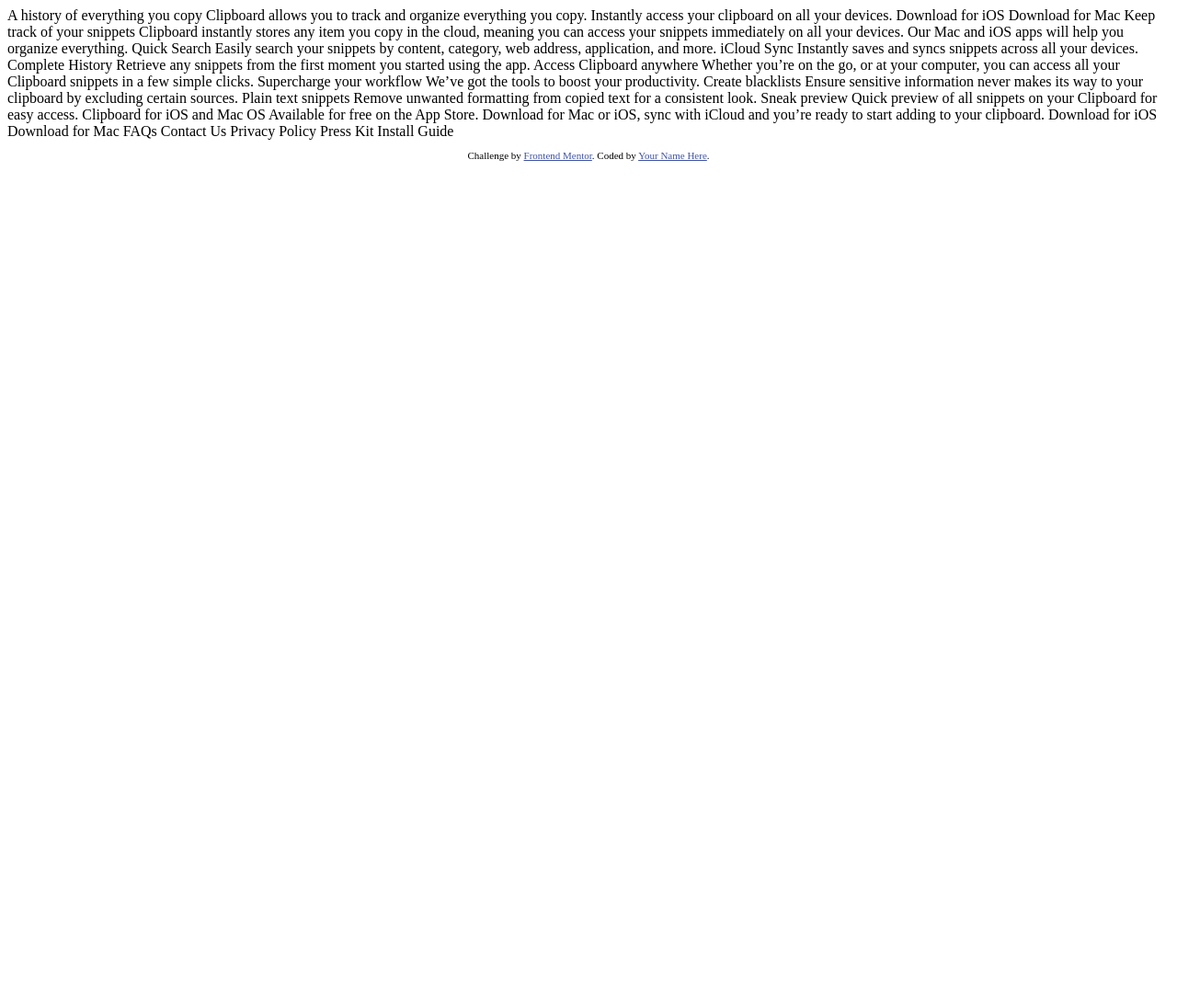
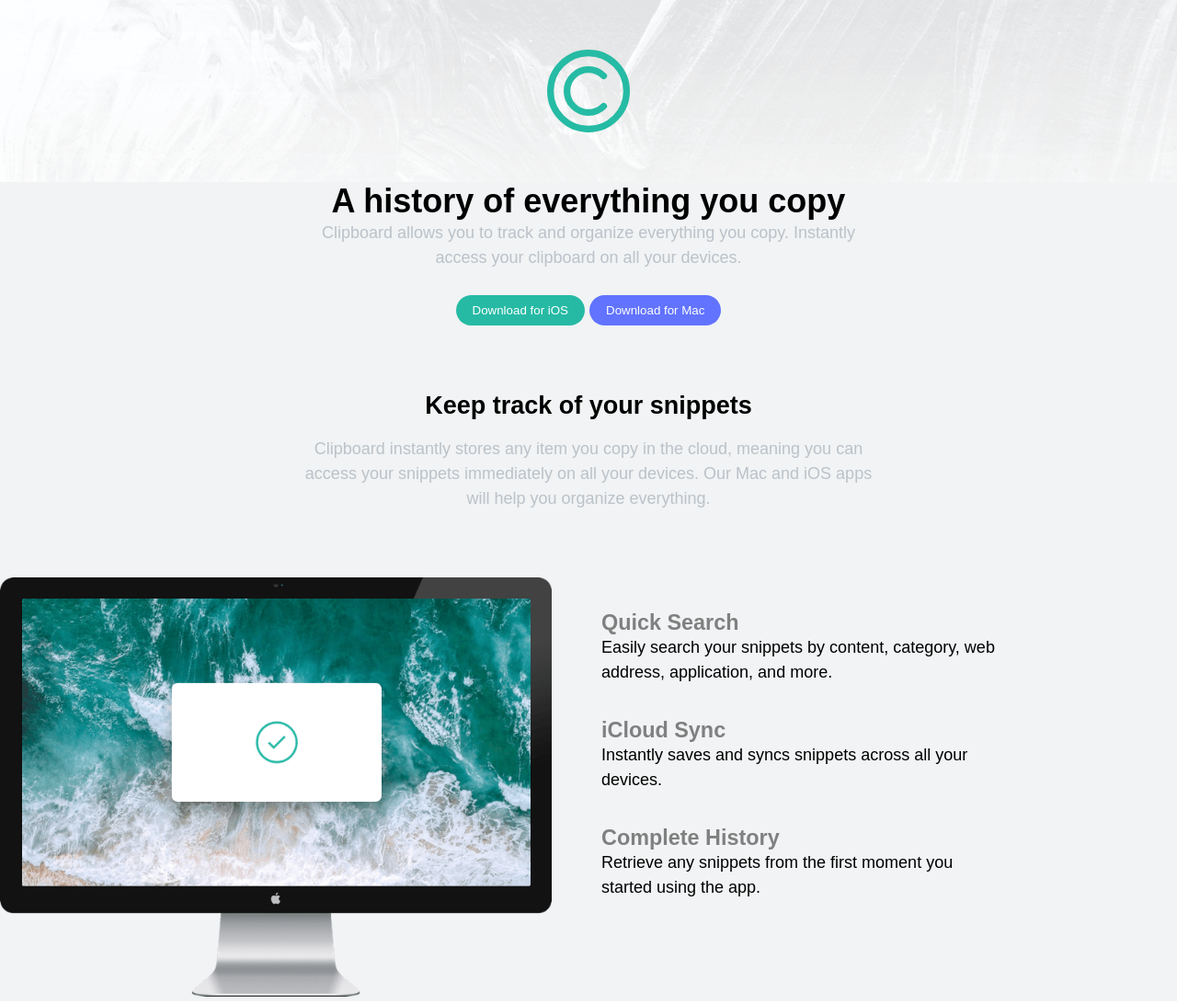
Before and after one commit to mehtab2899/clipboard-landing-page, a plain HTML site: page index.html in a window 1280 px wide. Shown: the whole page at 92% size. Before the commit the page ends 800 px from the top, so only its background shows below. Drawn offline with Linux system fonts and the light colour scheme; a web font is replaced by a local one.

Commit message:
feature:develop some section

```diff
--- a/index.html
+++ b/index.html
@@ -1,87 +1,94 @@
 <!DOCTYPE html>
 <html lang="en">
-<head>
-  <meta charset="UTF-8">
-  <meta name="viewport" content="width=device-width, initial-scale=1.0"> <!-- displays site properly based on user's device -->
+	<head>
+		<meta charset="UTF-8" />
+		<meta name="viewport" content="width=device-width, initial-scale=1.0" />
+		<!-- displays site properly based on user's device -->
+		<link
+			rel="icon"
+			type="image/png"
+			sizes="32x32"
+			href="./images/favicon-32x32.png"
+		/>
+		<link rel="preconnect" href="https://fonts.gstatic.com" />
+		<link
+			href="https://fonts.googleapis.com/css2?family=Bai+Jamjuree&display=swap"
+			rel="stylesheet"
+		/>
+		<link rel="stylesheet" href="style.css" />
+		<title>Clipboard landing page</title>
+	</head>
 
-  <link rel="icon" type="image/png" sizes="32x32" href="./images/favicon-32x32.png">
+		<div class="container">
+			<header class="header">
+				<div class="header__img">
+					<img src="/images/logo.svg" alt="" />
+				</div>
+			</header>
+			<div class="heading">
+				<h1 class="heading__primary">A history of everything you copy</h1>
+				<p class="heading__paragraph">
+					Clipboard allows you to track and organize everything you copy. Instantly access your clipboard on all your devices.
+				</p>
+			</div>
+			<div class="btn">
+				<button class="btn__primary btn__primary--ios">Download for iOS</button>
+				<button class="btn__primary btn__primary--mac">Download for Mac</button>
+			</div>
+			<div class="paragraph">
+				<h2 class="paragraph__heading">Keep track of your snippets</h2>
+				<p class="paragraph__para"> Clipboard instantly stores any item you copy in
+					the cloud, meaning you can access your snippets immediately on all your
+					devices. Our Mac and iOS apps will help you organize everything.</p>
+			</div>
 
-  <title>Frontend Mentor | Clipboard landing page</title>
+			<main class="section">
+				<section class="section__one">
+					<div class="section__one--img">
+						<img src="/images/image-computer.png" alt="">
+					</div>
+					<div class="section__one--con">
+						<div>
+							<h6>Quick Search</h6>
+							<p>Easily search your snippets by content, category, web address,
+								application, and more.</p>
+						</div>
+						<div>
+							<h6>iCloud Sync</h6>
+							<p> Instantly saves and syncs snippets across
+								all your devices.</p>
+						</div>
+						<div>
+							<h6>Complete History</h6>
+							<p>Retrieve any snippets from the first
+								moment you started using the app.</p>
+						</div>
+					</div>
+				</section>
+			</main>
 
-  <!-- Feel free to remove these styles or customise in your own stylesheet 👍 -->
-  <style>
-    .attribution { font-size: 11px; text-align: center; }
-    .attribution a { color: hsl(228, 45%, 44%); }
-  </style>
-</head>
-<body>
 
-  A history of everything you copy
 
-  Clipboard allows you to track and organize everything you
-  copy. Instantly access your clipboard on all your devices.
+		 <!--   Access Clipboard anywhere Whether you’re
+		on the go, or at your computer, you can access all your Clipboard snippets
+		in a few simple clicks. Supercharge your workflow We’ve got the tools to
+		boost your productivity. Create blacklists Ensure sensitive information
+		never makes its way to your clipboard by excluding certain sources. Plain
+		text snippets Remove unwanted formatting from copied text for a consistent
+		look. Sneak preview Quick preview of all snippets on your Clipboard for easy
+		access. Clipboard for iOS and Mac OS Available for free on the App Store.
+		Download for Mac or iOS, sync with iCloud and you’re ready to start adding
+		to your clipboard. Download for iOS Download for Mac FAQs Contact Us Privacy -->
+		<!-- Policy Press Kit Install Guide -->
 
-  Download for iOS
-  Download for Mac
-
-  Keep track of your snippets
-
-  Clipboard instantly stores any item you copy in the cloud,
-  meaning you can access your snippets immediately on all your
-  devices. Our Mac and iOS apps will help you organize everything.
-
-  Quick Search
-
-  Easily search your snippets by content, category, web address, application, and more.
-
-  iCloud Sync
-
-  Instantly saves and syncs snippets across all your devices.
-
-  Complete History
-
-  Retrieve any snippets from the first moment you started using the app.
-
-  Access Clipboard anywhere
-
-  Whether you’re on the go, or at your computer, you can access all your Clipboard
-  snippets in a few simple clicks.
-
-  Supercharge your workflow
-
-  We’ve got the tools to boost your productivity.
-
-  Create blacklists
-
-  Ensure sensitive information never makes its way to your clipboard by excluding certain sources.
-
-  Plain text snippets
-
-  Remove unwanted formatting from copied text for a consistent look.
-
-  Sneak preview
-
-  Quick preview of all snippets on your Clipboard for easy access.
-
-  Clipboard for iOS and Mac OS
-
-  Available for free on the App Store. Download for Mac or iOS, sync with iCloud
-  and you’re ready to start adding to your clipboard.
-
-  Download for iOS
-  Download for Mac
-
-  FAQs
-  Contact Us
-  Privacy Policy
-  Press Kit
-  Install Guide
-
-  <footer>
-    <p class="attribution">
-      Challenge by <a href="https://www.frontendmentor.io?ref=challenge" target="_blank">Frontend Mentor</a>.
-      Coded by <a href="#">Your Name Here</a>.
-    </p>
-  </footer>
-</body>
+		<!-- <footer>
+			<p class="attribution">
+				Challenge by
+				<a href="https://www.frontendmentor.io?ref=challenge" target="_blank"
+					>Frontend Mentor</a
+				>. Coded by <a href="#">Your Name Here</a>.
+			</p>
+		</footer> -->
+	</div>
+	</body>
 </html>
--- /dev/null
+++ b/style.scss
@@ -0,0 +1,109 @@
+* {
+	box-sizing: border-box;
+	margin: 0;
+	padding: 0;
+}
+
+html {
+	font-size: 18px;
+}
+
+body {
+	font-family: "Bai Jamjuree", sans-serif;
+}
+
+.container {
+	background: hsl(200, 11%, 95%);
+}
+
+.header {
+	background: #fff url("./images/bg-header-desktop.png") no-repeat;
+
+	&__img {
+		padding: 3rem 0;
+
+		img {
+			display: block;
+			margin: 0 auto;
+			width: 5rem;
+		}
+	}
+}
+
+.heading {
+	margin-bottom: 1rem;
+	text-align: center;
+
+	&__paragraph {
+		color: rgb(187, 194, 201);
+		width: 50%;
+		margin: 0 auto;
+		line-height: 1.5;
+	}
+}
+
+.btn {
+	text-align: center;
+	margin-top: 1.5rem;
+
+	&__primary {
+		padding: 0.5rem 1rem;
+		border-radius: 1rem;
+		border: none;
+		color: #fff;
+
+		&--ios {
+			background: hsl(171, 66%, 44%);
+		}
+
+		&--mac {
+			background: hsl(233, 100%, 69%);
+		}
+	}
+}
+
+.paragraph {
+	margin-top: 4rem;
+
+	&__heading {
+		text-align: center;
+	}
+
+	&__para {
+		padding-top: 1rem;
+		text-align: center;
+		color: rgb(187, 194, 201);
+		width: 50%;
+		margin: 0 auto;
+		line-height: 1.5;
+	}
+}
+
+.section {
+	margin: 4rem 0;
+
+	&__one {
+		display: flex;
+
+		&--img img {
+			width: 600px;
+		}
+		&--con {
+			margin-left: 3rem;
+
+			& div {
+				margin: 2rem 0;
+
+				& h6 {
+					font-size: 1.3rem;
+					color: gray;
+				}
+
+				& p {
+					width: 70%;
+					line-height: 1.5;
+				}
+			}
+		}
+	}
+}
```
Also changed, not shown: design/active-states.jpg (deleted), style.css (added), 1 other file.
